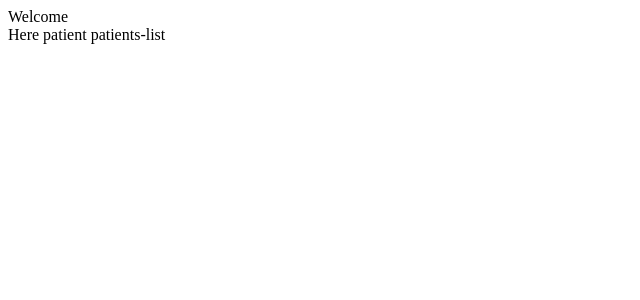
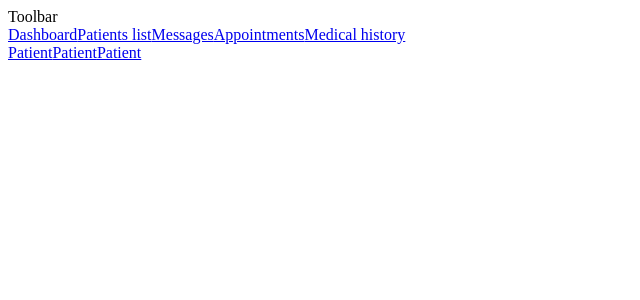
Before and after one commit to Abderrahmane-Br/ITEXC-challenge, a React (Vite) app: page /patients-list in a window 1280 px wide. Shown: the top 300 px of the page, without its empty margins (0-640 px from the left). Built offline with nearby package versions, Linux system fonts and the light colour scheme.

Commit message:
added non-icon navlinks

```diff
--- a/src/App.jsx
+++ b/src/App.jsx
@@ -12,7 +12,7 @@ function App() {
                     element: <Dashboard />
                 },
                 {
-                    path: "/patients",
+                    path: "/patients-list",
                     element: <Patients />
                 },
                 {
--- a/src/generic-components/Navbar/Navabar.jsx
+++ b/src/generic-components/Navbar/Navbar.jsx
@@ -1,6 +1,6 @@
 import Navitem from "./Navitem";
 
-function Navabar() {
+function Navbar() {
     return (
         <nav>
             <Navitem name="Dashboard" />
@@ -11,4 +11,4 @@ function Navabar() {
         </nav>
     )
 }
-export default Navabar;
+export default Navbar;
--- a/src/generic-components/Navbar/Navitem.jsx
+++ b/src/generic-components/Navbar/Navitem.jsx
@@ -5,7 +5,7 @@ function Navitem({
     // icon
 }) {
     return (
-        <Link>
+        <Link to={name.toLowerCase().replace(" ", "-")}>
             {/* <img src={icon} /> */}
             {name}
         </Link>
--- /dev/null
+++ b/src/generic-components/index.js
@@ -0,0 +1,2 @@
+export { default as Navbar } from "./Navbar/Navbar";
+export { default as Toolbar } from "./toolbar/Toolbar";
--- a/src/pages/root.jsx
+++ b/src/pages/root.jsx
@@ -1,10 +1,14 @@
 import { Outlet } from "react-router-dom";
+import { Toolbar, Navbar } from "../generic-components";
 
 function root() {
     return (
         <>
-            Welcome
-            <Outlet />
+            <Toolbar />
+            <div className="worspace">
+                <Navbar />
+                <Outlet />
+            </div>
         </>
     )
 }
```
